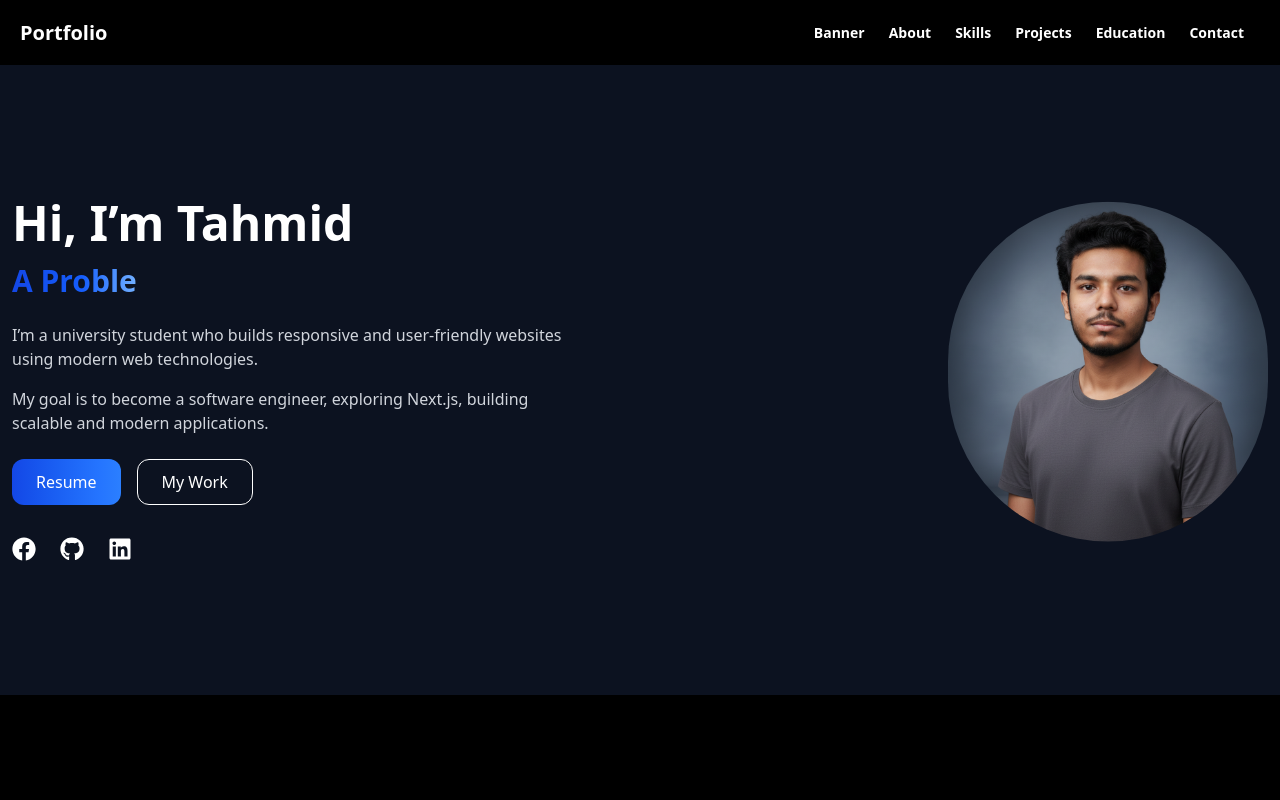
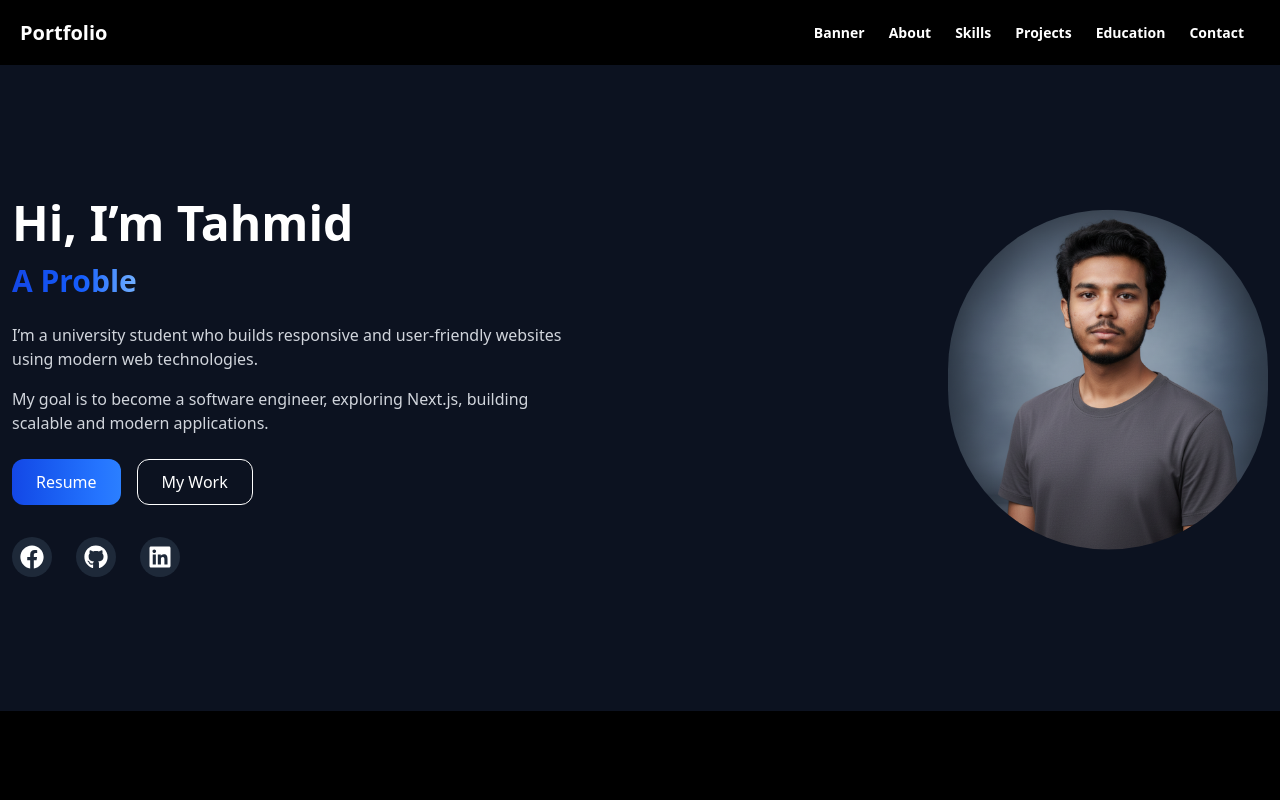
Before and after one commit to tahmid-khan-hub/my-portfolio-nextjs, a Next.js app: page / in a window 1280 px wide. Shown: the top 800 px of the page. Built offline with nearby package versions, Linux system fonts and the light colour scheme.

Commit message:
updated banner section social links styles

```diff
--- a/src/components/Banner.tsx
+++ b/src/components/Banner.tsx
@@ -60,15 +60,15 @@ export default function Banner() {
 
           {/* Social Icons */}
           <div className="flex gap-6 text-2xl justify-center md:justify-start mt-2">
-            <a href="https://facebook.com" target="_blank" rel="noreferrer">
+            <div className="p-2 bg-gray-800 rounded-full"><a href="https://facebook.com" target="_blank" rel="noreferrer">
               <FaFacebook className="hover:text-blue-500 transition-colors" />
-            </a>
-            <a href="https://github.com" target="_blank" rel="noreferrer">
+            </a></div>
+            <div className="p-2 bg-gray-800 rounded-full"><a href="https://github.com" target="_blank" rel="noreferrer">
               <FaGithub className="hover:text-gray-400 transition-colors" />
-            </a>
-            <a href="https://linkedin.com" target="_blank" rel="noreferrer">
+            </a></div>
+            <div className="p-2 bg-gray-800 rounded-full"><a href="https://linkedin.com" target="_blank" rel="noreferrer">
               <FaLinkedin className="hover:text-blue-400 transition-colors" />
-            </a>
+            </a></div>
           </div>
         </div>
 
```
